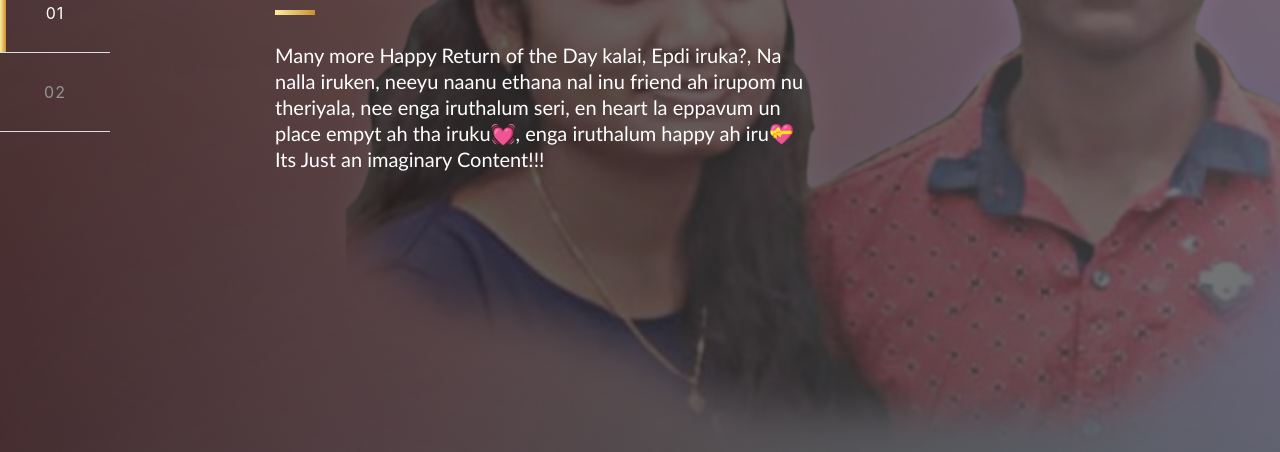
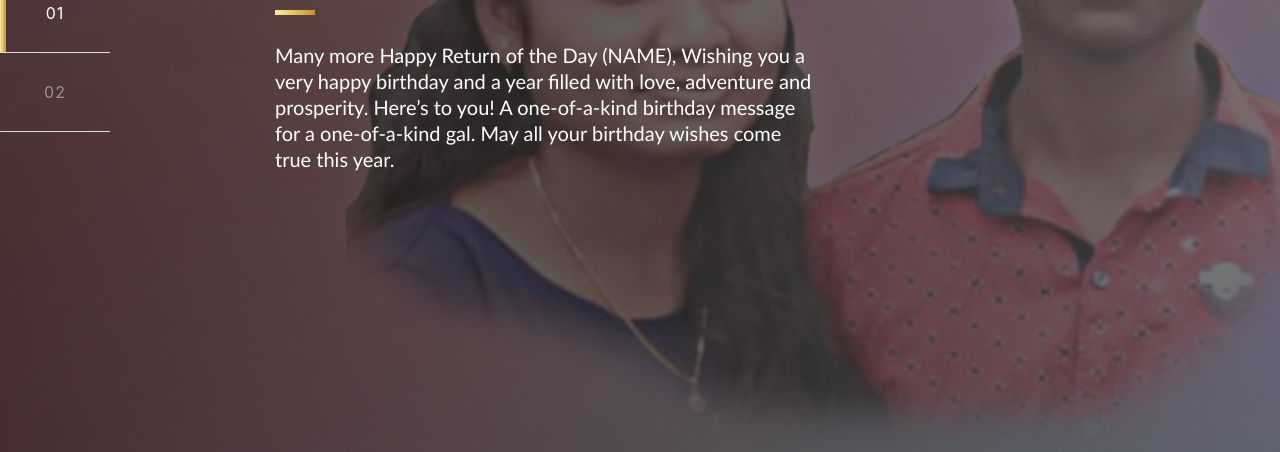
Before and after one commit to ganeshkandhan17/Happy_Birthday, a plain HTML site: page 2nd/2nd.html in a window 1280 px wide. Shown: the part 348-800 px from the top of the page. Drawn offline with nearby package versions, Linux system fonts and the light colour scheme.

Commit message:
Update 2nd.html

```diff
--- a/2nd/2nd.html
+++ b/2nd/2nd.html
@@ -24,7 +24,7 @@
 								<div class="gold"></div>
 							</div>
 							<div class="slider-text-wrapper">
-								<p class="slider-text slider-text-bottom">Many more Happy Return of the Day kalai, Epdi iruka?, Na nalla iruken, neeyu naanu ethana nal inu friend ah irupom nu theriyala, nee enga iruthalum seri, en heart la eppavum un place empyt ah tha iruku💓, enga iruthalum happy ah iru💝<br> Its Just an imaginary Content!!!</p>
+								<p class="slider-text slider-text-bottom">Many more Happy Return of the Day (NAME), Wishing you a very happy birthday and a year filled with love, adventure and prosperity. Here’s to you! A one-of-a-kind birthday message for a one-of-a-kind gal. May all your birthday wishes come true this year.</p>
 							</div>
 
 						</div>
@@ -43,7 +43,7 @@
 								<div class="gold" style="visibility: visible; fill-opacity: 1;"></div>
 							</div>
 							<div class="slider-text-wrapper">
-								<p class="slider-text slider-text-bottom">Iethuku meela enkitta peesarathuku onu content uh iel, yen da school la un kitta peesalanu iepa feel pandren😢, finally Happy Birthday crush..uh<br> Its Just an imaginary Content!!! </p>
+								<p class="slider-text slider-text-bottom">Today, we celebrate you and the beautiful life you have. May your birthday be as wonderful as you are. It’s a day to celebrate you and everything you’ve accomplished in life. Can’t wait to see what you do next. Happy birthday!</p>
 							</div>
 							<div class="btn__wrapper btn__wrapper-dark">
                     			<a href="login/login.html" class="btn">LOGIN</a>
```
